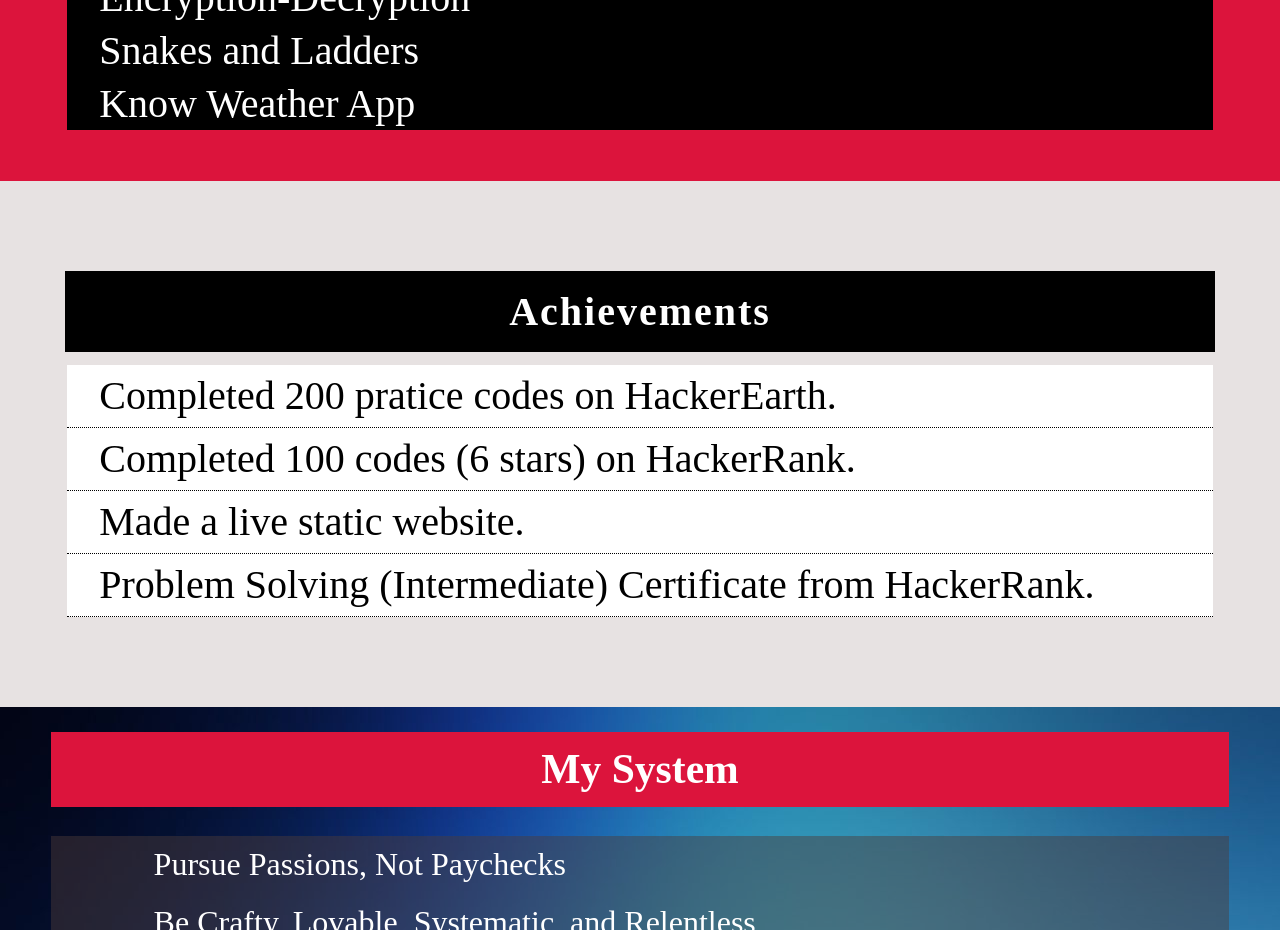
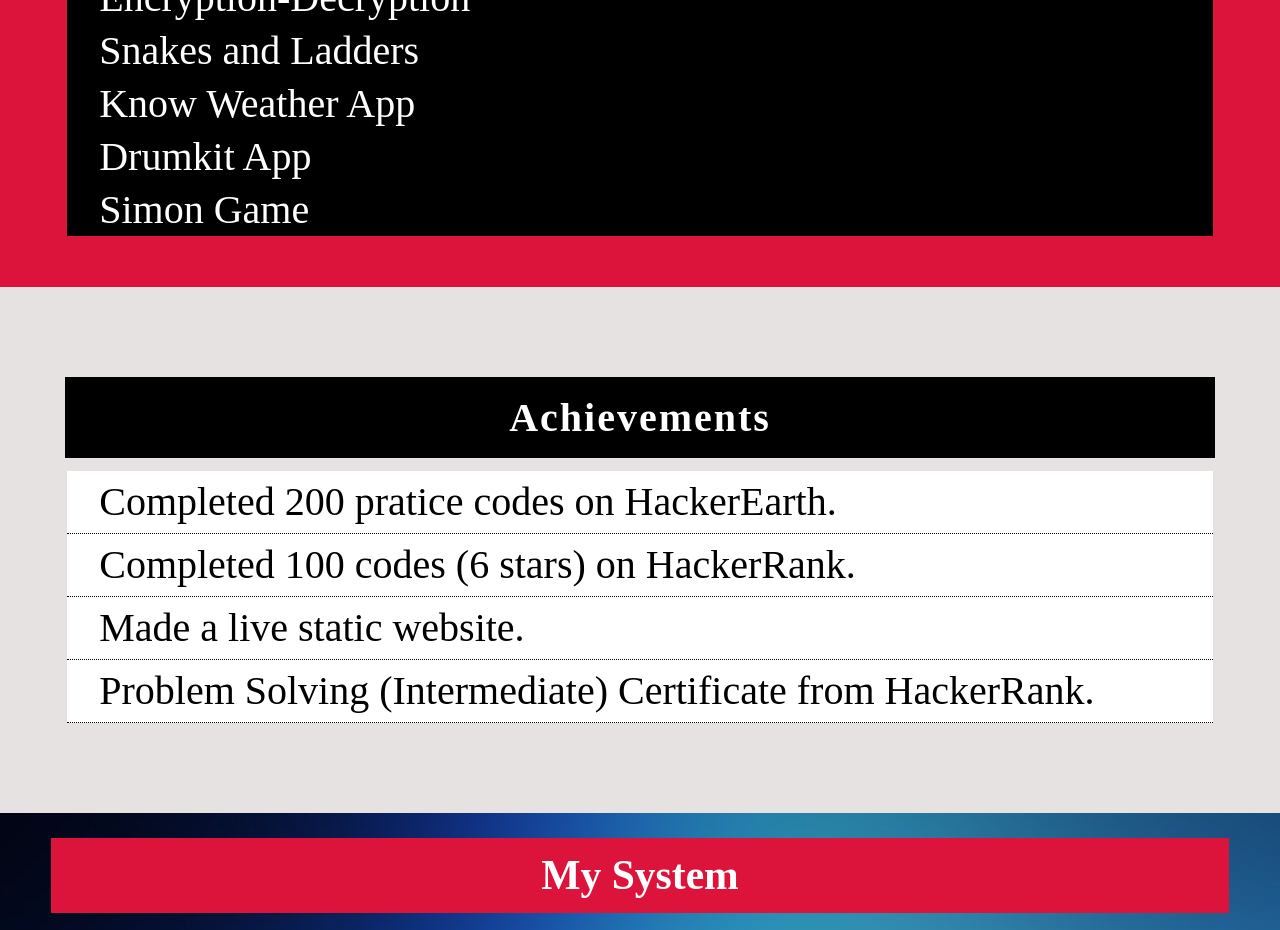
Before and after one commit to dhoundiaman/amandhoundiyal, a plain HTML site: page index.html in a window 1280 px wide. Shown: the part 1980-2910 px from the top of the page. Drawn offline with Linux system fonts and the light colour scheme.

Commit message:
Update index.html

```diff
--- a/index.html
+++ b/index.html
@@ -125,6 +125,8 @@
             <a href="encryp.html"><li>Encryption-Decryption</li></a>
             <a href="snakesladder.html"><li>Snakes and Ladders</li></a>
             <a href="https://guarded-wildwood-83033.herokuapp.com/"><li>Know Weather App</li></a>
+            <a href="Drum_Kit/index.html"><li>Drumkit App</li></a>
+            <a href="Simon Game Challenge Completed/index.html"><li>Simon Game</li></a>
         </ul>
     </div>
 
```
